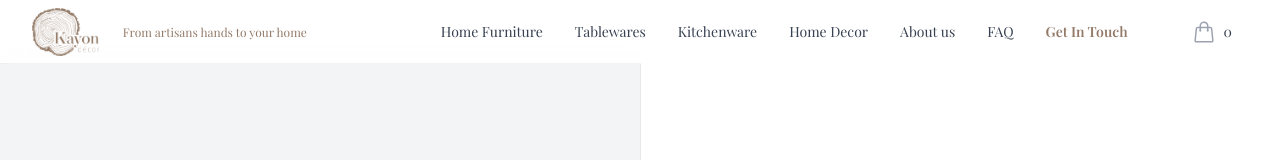
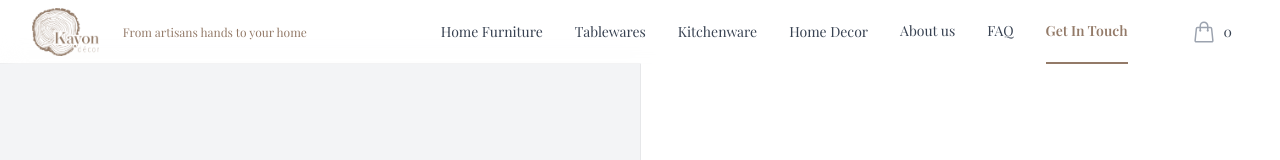
Before and after one commit to oorestisime/kayon-decor, a Next.js app: page /contact in a window 1280 px wide. Shown: the top 160 px of the page. Built offline with nearby package versions, Linux system fonts and the light colour scheme.

Commit message:
made nav links like the buttons

```diff
--- a/src/components/Navigation.tsx
+++ b/src/components/Navigation.tsx
@@ -219,9 +219,9 @@ export const Navigation = () => {
                             href={page.slug}
                             className={classNames(
                               path === `${page.slug}`
-                                ? "text-brown-primary outline-none font-bold"
-                                : "font-medium  text-gray-700",
-                              "flex items-center text-sm hover:text-brown-primary hover:border-brown-primary "
+                                ? "text-brown-primary outline-none font-bold border-brown-primary "
+                                : "font-medium  text-gray-700  border-transparent",
+                              "flex items-center text-sm hover:text-brown-primary hover:border-brown-primary border-b-2 transition-colors duration-200 ease-out"
                             )}
                           >
                             {page.name}
```
